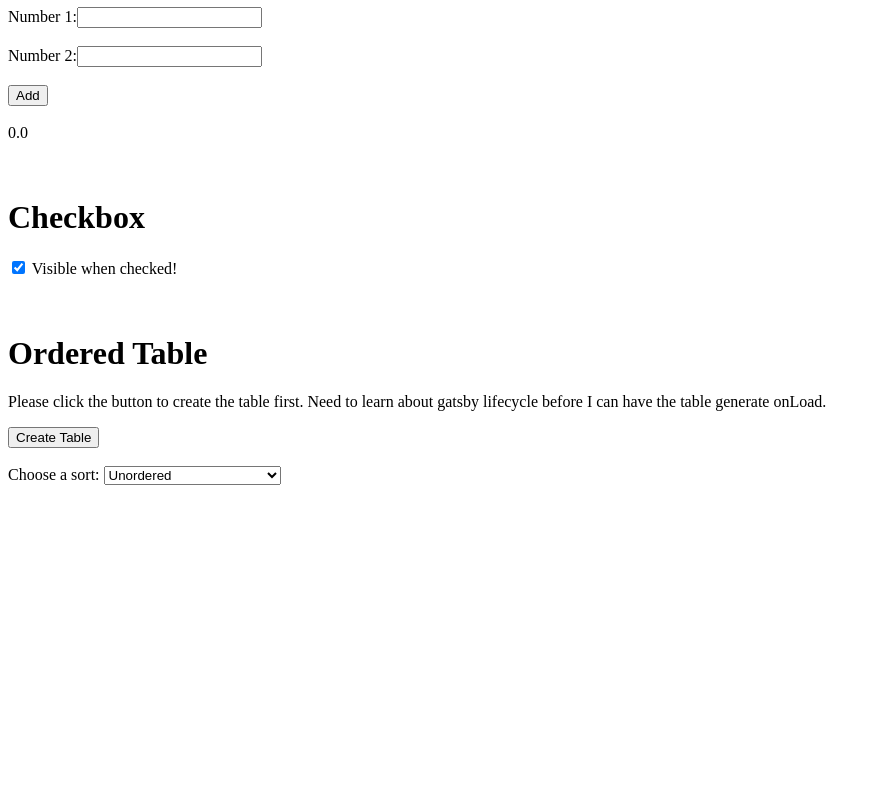
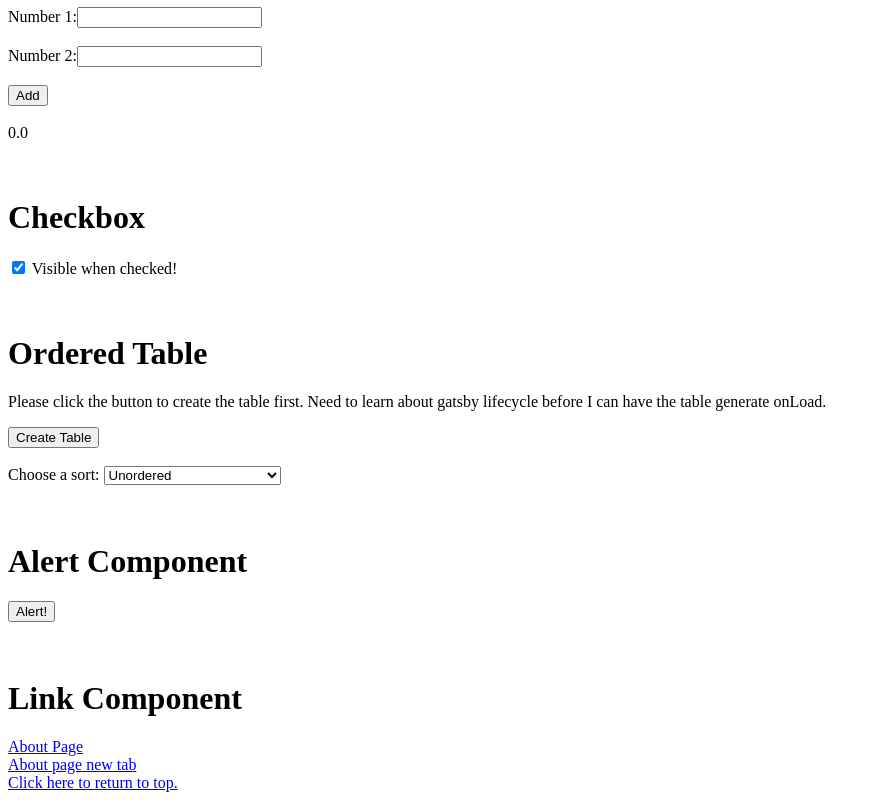
Before and after one commit to jordansali/les-innovateurs-front-end, a Gatsby site: page / in a window 1280 px wide. Shown: the part 357-1157 px from the top of the page, without its empty margins (0-881 px from the left). Before the commit the page ends 850 px from the top, so only its background shows below. Built offline with nearby package versions, Linux system fonts and the light colour scheme; Gatsby itself is replaced by a stand-in of ours.

Commit message:
Finished Alert and link components for front end testing

```diff
--- a/src/components/AlertComp.js
+++ b/src/components/AlertComp.js
@@ -0,0 +1,21 @@
+import React from "react"
+
+
+function AlertComponent() {
+    //Here is where we store javascript functions
+    function alertPress (){
+        document.getElementById("header").style.color = "red";
+        alert("Button Pressed");
+    };
+
+    //Gatsby turns the following "html" into react javascript.
+    return (
+        <div>
+            <h1 id="header">Alert Component</h1>
+            <button id="alertBtn" onClick={alertPress}>Alert!</button>
+        </div>
+    )
+}
+
+//Export the component
+export default AlertComponent
--- /dev/null
+++ b/src/components/LinkComp.js
@@ -0,0 +1,26 @@
+import React from "react"
+import { Link } from 'gatsby';
+
+
+function LinkComponent() {
+    //Here is where we store javascript functions
+    function alertPress (){
+        document.getElementById("header").style.color = "red";
+        alert("Button Pressed");
+    };
+
+    //Gatsby turns the following "html" into react javascript.
+    return (
+        <div>
+            <h1 id="header">Link Component</h1>
+            <Link to={`/about/`} >About Page</Link>
+            < br />
+            <a href={`/about/`} target="_blank" >About page new tab</a>
+            <br />
+            <a href="#page_top">Click here to return to top.</a>
+        </div>
+    )
+}
+
+//Export the component
+export default LinkComponent
--- a/src/pages/index.js
+++ b/src/pages/index.js
@@ -4,10 +4,13 @@ import PropsComponent from "../components/PropsComponent"
 import CalcComp from "../components/CalcComp"
 import CheckBoxComp from "../components/CheckBoxComp"
 import OrderedTableComp from "../components/OrderedTableComp"
+import AlertComp from "../components/AlertComp"
+import LinkComp from "../components/LinkComp"
 /*Any React component defined in src/pages/*.js will automatically become a page.*/
 /*Everything within 'export' must have one parent tag */
 export default () => (
     <div>
+        <a id="page_top"></a>
         <h1>Testing branch!</h1>
         <div>Hello world!!! People...! This is a test site built using Gatsby. Test of change</div>
         <br />
@@ -22,5 +25,11 @@ export default () => (
         <br />
         <br />
         <OrderedTableComp></OrderedTableComp>
+        <br />
+        <br />
+        <AlertComp></AlertComp>
+        <br />
+        <br />
+        <LinkComp></LinkComp>
     </div>
 )
```
